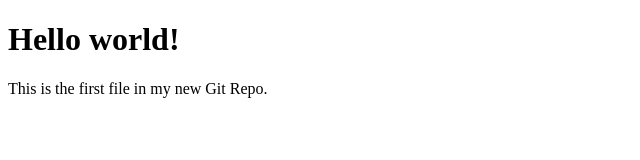
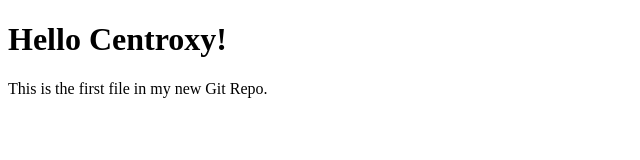
Before and after one commit to pravatkumar95/myapp, a plain HTML site: page index.html in a window 1280 px wide. Shown: the whole page, without its empty margins (0-640 px from the left). Drawn offline with Linux system fonts and the light colour scheme.

Commit message:
world change to centroxy

```diff
--- a/index.html
+++ b/index.html
@@ -5,7 +5,7 @@
 </head>
 <body>
 
-<h1>Hello world!</h1>
+<h1>Hello Centroxy!</h1>
 <p>This is the first file in my new Git Repo.</p>
 
 </body>
```
